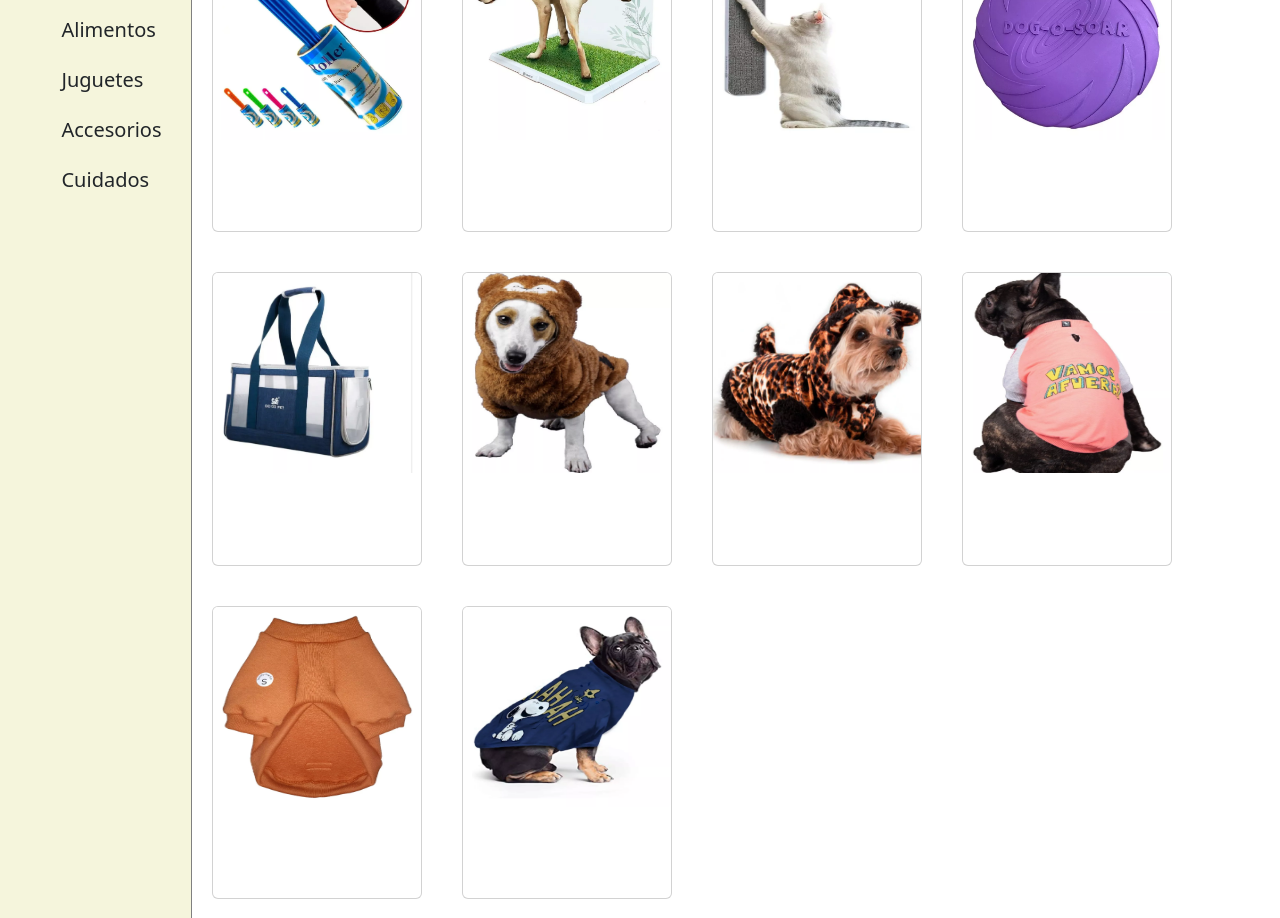
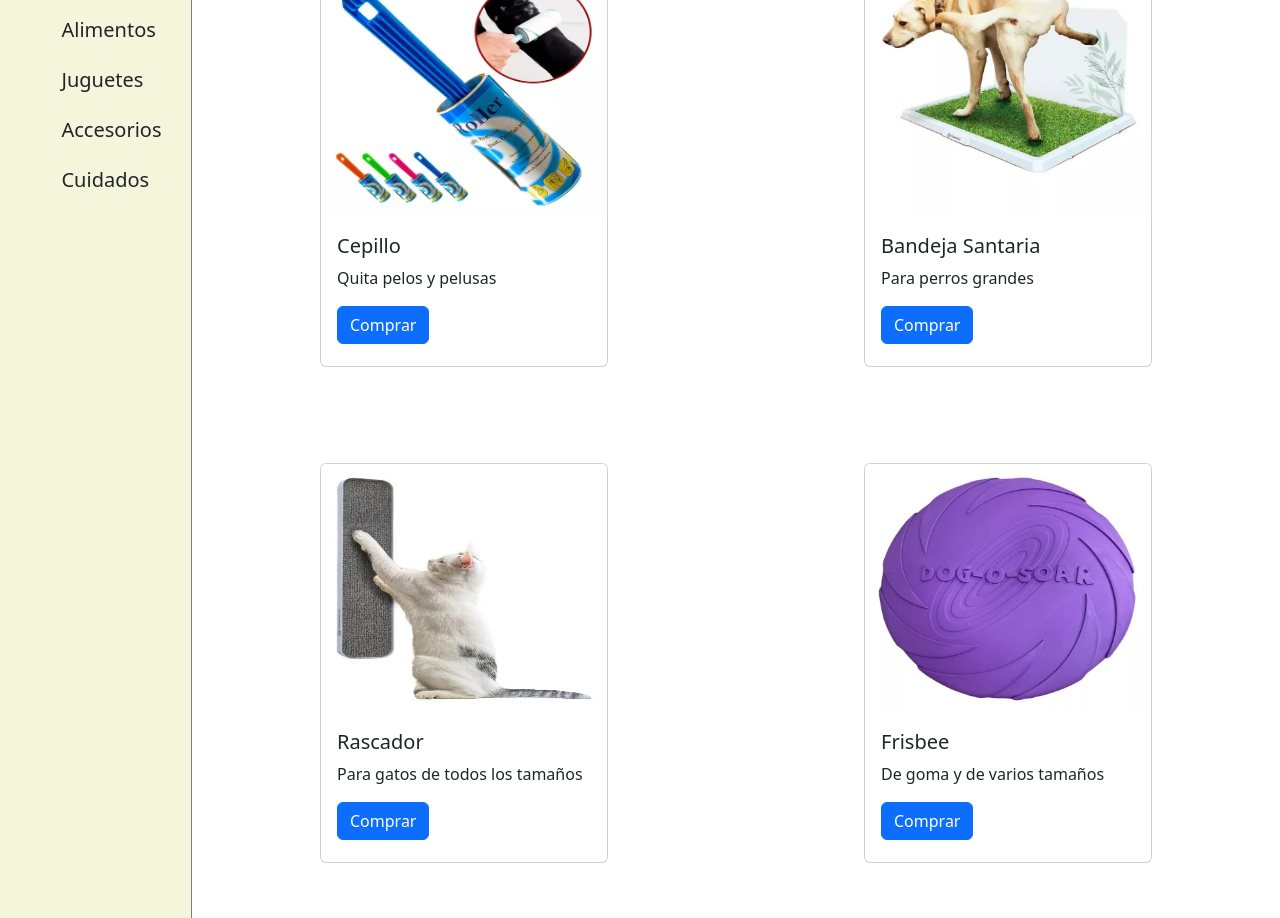
Before and after one commit to FerArgMdp/entregasDesarrolloWeb, a plain HTML site: page pages/productos.html in a window 1280 px wide. Shown: the part 177-1095 px from the top of the page. Drawn offline with nearby package versions, Linux system fonts and the light colour scheme; a web font is replaced by a local one.

Commit message:
Agrego carrousel con imagenes destacadas en el Home, y rediseño de cards en seccion Productos, ambos con Bootstap

```diff
--- a/pages/productos.html
+++ b/pages/productos.html
@@ -20,7 +20,7 @@
             <div class="container-fluid">
                   <form class="d-flex w-100" role="search">
                     <input class="form-control me-2" type="search" placeholder="Alimentos, accesorios, jueguetes..." aria-label="Search">
-                    <button class="btn btn-outline-success" type="submit">Buscar</button>
+                    <button class="btn btn-outline-success busqueda-button" type="submit">Buscar</button>
                   </form>
             </div>
             <div class="container-fluid">
@@ -56,47 +56,78 @@
                 </ul>
             </div>
         </div>
-
-        <div class="cards-container">
-            <div class="card">
-                <img class="card-img" src="../images/cepilloF.webp" alt="Foto de cepillo saca pelos">
-                <p class="card-text">Descripción</p>
+        <div class="cards-container justify-content-around">
+            <div class="card m-5" style="width: 18rem; height: 400px">
+                <img src="../images/cepilloF.webp" class="card-img-top" alt="Cepillo quita pelusas">
+                <div class="card-body">
+                  <h5 class="card-title">Cepillo</h5>
+                  <p class="card-text">Quita pelos y pelusas</p>
+                  <a href="#" class="btn btn-primary">Comprar</a>
+                </div>
             </div>
-            <div class="card">
-                <img class="card-img" src="../images/bandejaSanitaria.webp" alt="Bandeja sanitaria para perros">
-                <p class="card-text">Descripción</p>
+            <div class="card m-5" style="width: 18rem; height: 400px">
+                <img src="../images/bandejaSanitaria.webp" class="card-img-top" alt="Bandeja sanitaria">
+                <div class="card-body">
+                  <h5 class="card-title">Bandeja Santaria</h5>
+                  <p class="card-text">Para perros grandes</p>
+                  <a href="#" class="btn btn-primary">Comprar</a>
+                </div>
             </div>
-            <div class="card">
-                <img class="card-img" src="../images/rascadorGatos.webp" alt="Rascador para gatos">
-                <p class="card-text">Descripción</p>
+            <div class="card m-5" style="width: 18rem; height: 400px">
+                <img src="../images/rascadorGatos.webp" class="card-img-top" alt="Rascador para gatos">
+                <div class="card-body">
+                  <h5 class="card-title">Rascador</h5>
+                  <p class="card-text">Para gatos de todos los tamaños</p>
+                  <a href="#" class="btn btn-primary">Comprar</a>
+                </div>
             </div>
-            <div class="card">
-                <img class="card-img" src="../images/frisbeeGoma.webp" alt="Frisbee de goma">
-                <p class="card-text">Descripción</p>
+            <div class="card m-5" style="width: 18rem; height: 400px">
+                <img src="../images/frisbeeGoma.webp" class="card-img-top" alt="Frisbee">
+                <div class="card-body">
+                  <h5 class="card-title">Frisbee</h5>
+                  <p class="card-text">De goma y de varios tamaños</p>
+                  <a href="#" class="btn btn-primary">Comprar</a>
+                </div>
             </div>
-            <div class="card">
-                <img class="card-img" src="../images/bolsoPerro.webp" alt="Bolso para transportar animales">
-                <p class="card-text">Descripción</p>
+            <div class="card m-5" style="width: 18rem; height: 400px">
+                <img src="../images/bolsoPerro.webp" class="card-img-top" alt="Bolso para transportar animales">
+                <div class="card-body">
+                  <h5 class="card-title">Bolso transportador</h5>
+                  <p class="card-text">Apto para gatos y perros pequeños</p>
+                  <a href="#" class="btn btn-primary">Comprar</a>
+                </div>
             </div>
-            <div class="card">
-                <img class="card-img" src="../images/ropaPerro-F.webp" alt="Foto de ropa para perros pequeños">
-                <p class="card-text">Descripcion</p>
+            <div class="card m-5" style="width: 18rem; height: 400px">
+                <img src="../images/ropaPerro2.webp" class="card-img-top" alt="Foto de ropa para perros pequeños">
+                <div class="card-body">
+                  <h5 class="card-title">Ropa</h5>
+                  <p class="card-text">Para perros pequeños</p>
+                  <a href="#" class="btn btn-primary">Comprar</a>
+                </div>
             </div>
-            <div class="card">
-                <img class="card-img" src="../images/ropaPerro2.webp" alt="Foto de ropa para perros pequeños">
-                <p class="card-text">Descripcion</p>
+            <div class="card m-5" style="width: 18rem; height: 400px">
+                <img src="../images/ropaPerro3.webp" class="card-img-top" alt="Foto de ropa para perros pequeños">
+                <div class="card-body">
+                  <h5 class="card-title">Ropa</h5>
+                  <p class="card-text">Para perros pequeños</p>
+                  <a href="#" class="btn btn-primary">Comprar</a>
+                </div>
             </div>
-            <div class="card">
-                <img class="card-img" src="../images/ropaPerro3.webp" alt="Foto de ropa para perros pequeños">
-                <p class="card-text">Descripcion</p>
+            <div class="card m-5" style="width: 18rem; height: 400px">
+                <img src="../images/ropaPerro4.webp" class="card-img-top" alt="Foto de ropa para perros pequeños">
+                <div class="card-body">
+                  <h5 class="card-title">Ropa</h5>
+                  <p class="card-text">Para perros pequeños</p>
+                  <a href="#" class="btn btn-primary">Comprar</a>
+                </div>
             </div>
-            <div class="card">
-                <img class="card-img" src="../images/ropaPerro4.webp" alt="Foto de ropa para perros pequeños">
-                <p class="card-text">Descripcion</p>
-            </div>
-            <div class="card">
-                <img class="card-img" src="../images/ropaPerro5.webp" alt="Foto de ropa para perros pequeños">
-                <p class="card-text">Descripcion</p>
+            <div class="card m-5" style="width: 18rem; height: 400px">
+                <img src="../images/ropaPerro5.webp" class="card-img-top" alt="Foto de ropa para perros pequeños">
+                <div class="card-body">
+                  <h5 class="card-title">Ropa</h5>
+                  <p class="card-text">Para perros pequeños</p>
+                  <a href="#" class="btn btn-primary">Comprar</a>
+                </div>
             </div>
         </div>
     </section>
--- a/style.css
+++ b/style.css
@@ -14,7 +14,7 @@ body{
 /*CSS Header*/
 
 .header-container{
-    background-color: rgb(78, 100, 223);
+    background-color: #7000c7;
 }
 
 .button{
@@ -106,26 +106,10 @@ footer{
     display: flex;
 }
 
-.busqueda-field{
-    height: 30px;
-    width: 300px;
-    border-radius: 5px;
-    border: none;
-}
-
-.busqueda-button{
-    height: 30px;
-    width: 60px;
-    margin-left: 20px;
-    border-radius: 5px;
-    border: none;
-}
-
-
 /*Aprovecho estilos de la pagina de Productos para aplicarlos a la de Servicios*/
 
 .product-container, .services-container{
-    height: 1000px;
+    height: 100vw;
     display: flex;
 }
 
@@ -156,27 +140,12 @@ h2{
     flex-wrap: wrap;
 }
 
-.card{
-    width: 210px;
-    height: 300px;
-    border: 0.2px solid black;
-    border-radius: 5px;
-    margin: 20px;
-    display: flex;
-    flex-direction: column;
-    background-color: black;
+
+.card-img-top{
+    width: 100%;
+    height: 250px;
 }
 
-.card-img{
-    width: 100%;
-    height: 200px;
-}
-
-.card-text{
-    font-size: 16px;
-    color: #ffffff;
-    padding: 10px;
-}
 /*Fin CSS Productos*/
 
 /*--------------------------------------------------------------------------------------------------------------------------------------------*/
```
Also changed, not shown: index.html (+22 -15 lines), pages/contacto.html (+30 -15 lines), images/banner-corrousel.webp (added), images/banner_carrousel_2.webp (added), images/banner_crrousel_3.webp (added), images/black-friday-sell.jpg (added).
